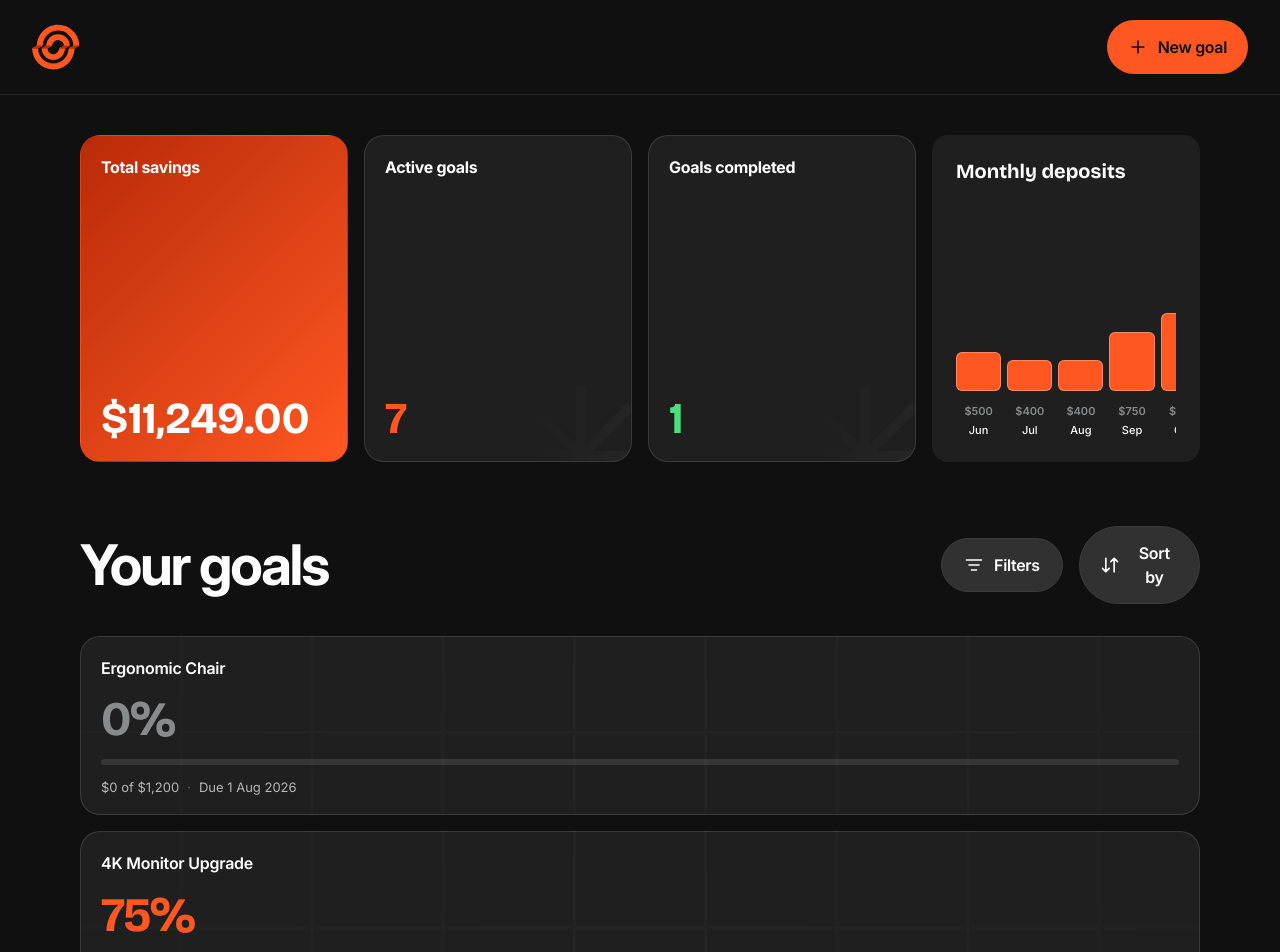
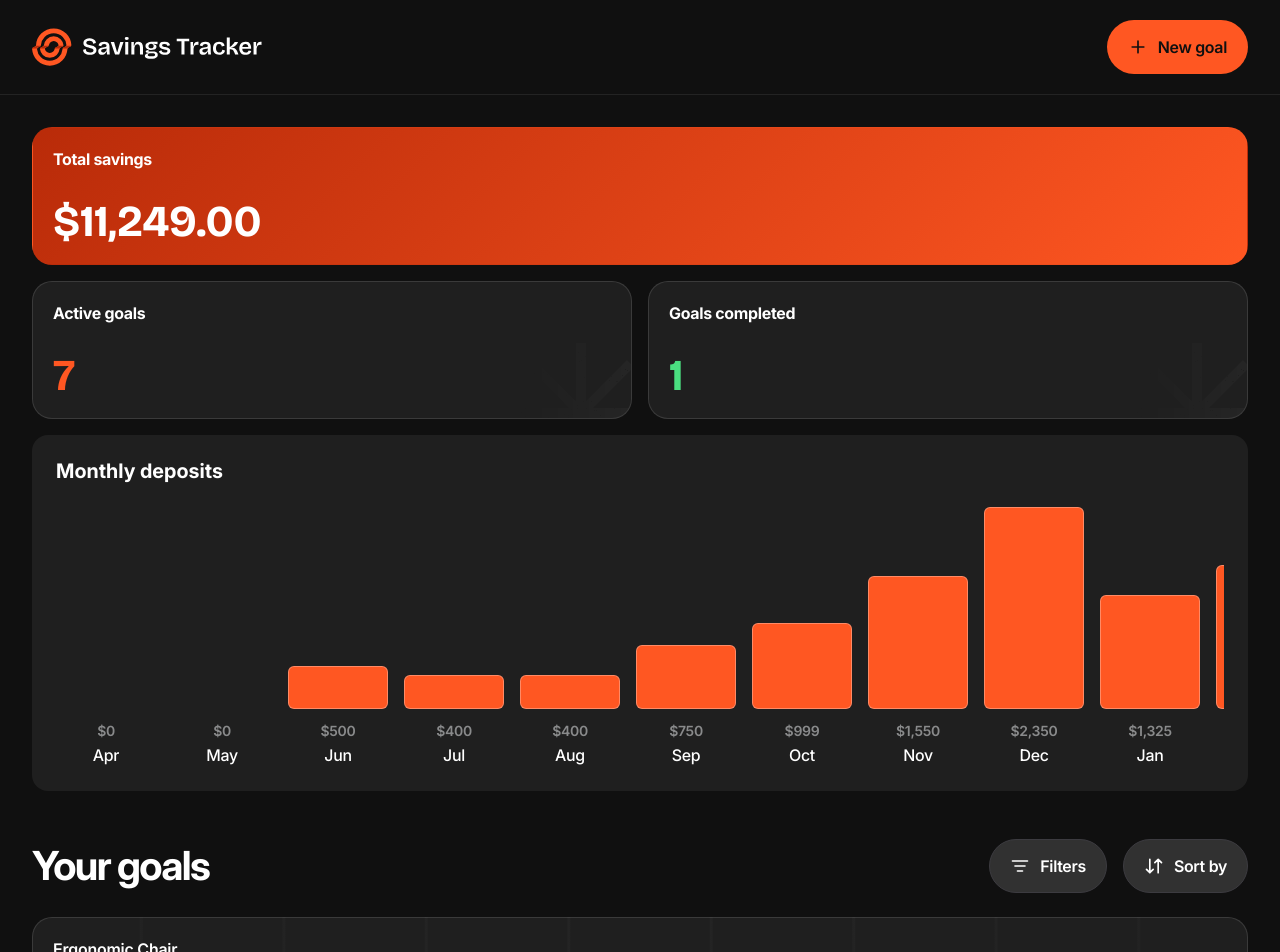
Before and after one commit to EA-Gadgeter/savings-tracker-challenge, a React (Vite) app: page / in a window 1280 px wide. Shown: the top 952 px of the page. Built offline with nearby package versions, Linux system fonts and the light colour scheme.

Commit message:
Made latest minor style fixes. Added full logo.

```diff
--- a/src/components/common/Header/Header.module.css
+++ b/src/components/common/Header/Header.module.css
@@ -27,19 +27,20 @@
   flex: 1;
 }
 
-@media (min-width: 48em) {
+@media (width >= 768px) {
   .header {
-        padding-inline: 2.4rem;
+    padding-inline: 3.2rem;
     padding-block: 2rem;
   }
 
   .logo {
-        width: 4.8rem;
+    width: auto;
+    height: 4rem;
   }
 }
 
-@media (min-width: 64em) {
+@media (width >= 1440px) {
   .header {
-        padding-inline: 3.2rem;
+    padding-inline: 8rem;
   }
 }
--- a/src/components/common/Header/Header.tsx
+++ b/src/components/common/Header/Header.tsx
@@ -9,6 +9,11 @@ const Header = (): ReactElement => {
 
   return (
     <header className={styles.header}>
+      <picture>
+        <source
+          media="(width >= 768px)"
+          srcSet={`${import.meta.env.BASE_URL}assets/images/logo-large.svg`}
+        />
         <img
           className={styles.logo}
           src={`${import.meta.env.BASE_URL}assets/images/logo-small.svg`}
@@ -16,6 +21,7 @@ const Header = (): ReactElement => {
           width={48}
           height={48}
         />
+      </picture>
 
       <div className={styles.actions}>
         <Button
--- a/src/components/dashboard/MonthlyDepositsChart/MonthlyDepositsChart.module.css
+++ b/src/components/dashboard/MonthlyDepositsChart/MonthlyDepositsChart.module.css
@@ -15,7 +15,7 @@
    ================================ */
 
 .title {
-  font-family: var(--font-heading);
+  font-family: var(--font-body);
   font-size: 2rem;
   font-weight: 700;
   color: var(--color-neutral-0);
@@ -82,7 +82,12 @@
   background-color: var(--color-orange-400);
   border: 1px solid color-mix(in srgb, var(--color-neutral-0), transparent 70%);
   border-radius: 0.6rem;
-  min-height: 0.6rem;
+}
+
+/* A bar with a $0 total has height: 0% — removing the border prevents
+   it from rendering as a thin 1px horizontal line. */
+.emptyBar {
+  border: none;
 }
 
 /* ================================
@@ -103,13 +108,49 @@
 }
 
 .labelGroup {
-  flex: 1;
   /* Must match .bar min-width so labels stay aligned under their bars */
   min-width: 4.517rem;
   display: flex;
   flex-direction: column;
   align-items: center;
   gap: 0.2rem;
+}
+
+@media (width >= 768px) {
+  .barsSection {
+    height: 20.2rem;
+    gap: 1.6rem;
+  }
+
+  .bar {
+    min-width: 10rem;
+  }
+
+  .labelsSection {
+    gap: 1.6rem;
+  }
+
+  .labelGroup {
+    min-width: 10rem;
+  }
+}
+
+@media (width >= 1440px) {
+  .barsSection {
+    gap: 2rem;
+  }
+
+  .bar {
+    min-width: 8.5rem;
+  }
+
+  .labelsSection {
+    gap: 2rem;
+  }
+
+  .labelGroup {
+    min-width: 8.5rem;
+  }
 }
 
 .amount {
@@ -131,6 +172,21 @@
   text-align: center;
 }
 
+@media (width >= 768px) {
+  .amount {
+    font-size: 1.4rem;
+    font-weight: 600;
+    line-height: 140%;
+    letter-spacing: -0.03rem;
+  }
+
+  .month {
+    font-size: 1.6rem;
+    letter-spacing: -0.03rem;
+    line-height: 150%;
+  }
+}
+
 /* ================================
    REDUCED MOTION
    If we ever add a transition to .bar (e.g. when data updates),
--- a/src/components/dashboard/MonthlyDepositsChart/MonthlyDepositsChart.tsx
+++ b/src/components/dashboard/MonthlyDepositsChart/MonthlyDepositsChart.tsx
@@ -72,7 +72,7 @@ export function MonthlyDepositsChart({
               return (
                 <div
                   key={key}
-                  className={styles.bar}
+                  className={`${styles.bar}${total === 0 ? ` ${styles.emptyBar}` : ""}`}
                   style={{ height: `${heightPercent}%` }}
                 />
               );
--- a/src/components/goals/GoalsList/GoalsList.module.css
+++ b/src/components/goals/GoalsList/GoalsList.module.css
@@ -10,4 +10,102 @@
   display: block;
   color: inherit;
   text-decoration: none;
+  border-radius: 2rem; /* mirrors .card border-radius so focus outline follows card shape */
 }
+
+.cardLink:focus-visible {
+  outline: 0.2rem solid var(--color-orange-400);
+  outline-offset: 0.2rem;
+}
+
+/* ================================
+   TABLET — 2-column grid
+   ================================ */
+
+@media (width >= 768px) {
+  .list {
+    display: grid;
+    grid-template-columns: repeat(2, 1fr);
+    gap: 1.6rem;
+  }
+
+  /* Positional pattern: A, bb, A repeating every 4 items */
+  .list > li:nth-child(4n + 1),
+  .list > li:nth-child(4n) {
+    grid-column: span 2;
+  }
+
+  /* Link and card must fill the grid cell for tall (row-spanning) cards */
+  .cardLink {
+    height: 100%;
+  }
+
+  .cardLink > * {
+    height: 100%;
+  }
+}
+
+/* ================================
+   DESKTOP — 3-column alternating ABCD pattern
+   ================================ */
+
+@media (width >= 1440px) {
+  .list {
+    grid-template-columns: repeat(3, 1fr);
+    grid-auto-flow: row dense;
+    gap: 2rem;
+  }
+
+  /*
+   * The goals repeat an ABCD pattern every 8 items, where:
+   *   A = wide card (span 2 cols),  B + C = regular cards (1 col each)
+   *   D = tall card (span 2 rows, 1 col)
+   *
+   * Odd groups  (items 1–4, 9–12 …): A on left  (cols 1-2), D on right (col 3)
+   * Even groups (items 5–8, 13–16 …): D on left  (col 1),   A on right (cols 2-3)
+   *
+   * grid-auto-flow: row dense fills D into the gap left by A/B/C.
+   */
+
+  /* ── Odd groups: items 1-4, 9-12 … ── */
+  .list > li:nth-child(8n + 1) {
+    grid-column: 1 / 3;
+  } /* A */
+  .list > li:nth-child(8n + 2) {
+    grid-column: 1 / 2;
+  } /* B */
+  .list > li:nth-child(8n + 3) {
+    grid-column: 2 / 3;
+  } /* C */
+  .list > li:nth-child(8n + 4) {
+    grid-column: 3 / 4;
+    grid-row: span 2;
+  } /* D */
+
+  /* ── Even groups: items 5-8, 13-16 … ── */
+  .list > li:nth-child(8n + 5) {
+    grid-column: 1 / 2;
+    grid-row: span 2;
+  } /* D */
+  .list > li:nth-child(8n + 6) {
+    grid-column: 2 / 4;
+  } /* A */
+  .list > li:nth-child(8n + 7) {
+    grid-column: 2 / 3;
+  } /* B */
+  .list > li:nth-child(8n + 8) {
+    grid-column: 3 / 4;
+  } /* C */
+
+  /*
+   * Wide (A) and tall (D) cards: push the percentage block down so the goal
+   * name anchors to the top and the data anchors to the bottom.
+   * margin-top: auto on the second flex child absorbs all free space above it.
+   */
+  .list > li:nth-child(8n + 1) > .cardLink > article > *:nth-child(2),
+  .list > li:nth-child(8n + 4) > .cardLink > article > *:nth-child(2),
+  .list > li:nth-child(8n + 5) > .cardLink > article > *:nth-child(2),
+  .list > li:nth-child(8n + 6) > .cardLink > article > *:nth-child(2) {
+    margin-top: auto;
+  }
+}
--- a/src/components/goals/GoalsList/GoalsList.tsx
+++ b/src/components/goals/GoalsList/GoalsList.tsx
@@ -22,7 +22,7 @@ function GoalsList({ goals }: GoalsListProps): React.JSX.Element {
   return (
     <ul className={styles.list}>
       {goals.map((goal) => (
-        <li key={goal.id}>
+        <li key={goal.id} data-variant={getVariant(goal)}>
           <Link href={`/goals/${goal.id}`} className={styles.cardLink}>
             <GoalCard goal={goal} variant={getVariant(goal)} />
           </Link>
--- a/src/components/goals/GoalsToolbar/GoalsToolbar.module.css
+++ b/src/components/goals/GoalsToolbar/GoalsToolbar.module.css
@@ -13,3 +13,9 @@
   width: 100%;
   min-width: 0;
 }
+
+@media (width >= 768px) {
+  .dropdownWrapper {
+    flex: none;
+  }
+}
--- a/src/pages/Home/HomePage.module.css
+++ b/src/pages/Home/HomePage.module.css
@@ -5,7 +5,7 @@
 }
 
 .content {
-    width: min(100%, 76.8rem);
+  width: 100%;
   margin: 0 auto;
   padding: 3.2rem 1.6rem 4rem;
 }
@@ -33,7 +33,7 @@
   letter-spacing: -0.04em;
 }
 
-@media (min-width: 48em) {
+@media (width >= 768px) {
   .content {
     padding-inline: 3.2rem;
     padding-bottom: 6.4rem;
@@ -43,23 +43,41 @@
     grid-template-columns: repeat(2, minmax(0, 1fr));
   }
 
+  /* Total savings (1st child): always full width */
+  .summaryGrid > *:first-child {
+    grid-column: 1 / -1;
+  }
+
+  /* Monthly deposits chart (last child): always full width */
+  .summaryGrid > *:last-child {
+    grid-column: 1 / -1;
+  }
+
   .goalsHeader {
-        grid-template-columns: 1fr auto;
+    display: flex;
+    justify-content: space-between;
     align-items: center;
   }
 }
 
-@media (min-width: 75em) {
+@media (width >= 1440px) {
   .content {
-        width: min(100%, 120rem);
+    width: min(100%, 144rem);
     padding-top: 4rem;
-        padding-inline: 4rem;
+    padding-inline: 8rem;
   }
 
   .summaryGrid {
     grid-template-columns: repeat(4, minmax(0, 1fr));
     margin-bottom: 6.4rem;
   }
+
+  /* Total savings spans 2 of 4 cols at desktop (overrides the 1/-1 from tablet) */
+  .summaryGrid > *:first-child {
+    grid-column: span 2;
+  }
+
+  /* Monthly deposits spans all 4 cols (1/-1 already set at tablet, still valid) */
 
   .goalsSection {
     gap: 3.2rem;
--- a/src/utils/aggregateDepositsByMonth.ts
+++ b/src/utils/aggregateDepositsByMonth.ts
@@ -28,23 +28,55 @@ export function aggregateDepositsByMonth(goals: Goal[]): MonthlyData[] {
     }
   }
 
-  return (
-    Array.from(monthMap.entries())
-      // Sort ascending by key string — works correctly because of double digiting.
-      // "2025-08" < "2025-09" < "2026-01" — localeCompare handles this safely.
-      .sort(([a], [b]) => a.localeCompare(b))
-      .map(([key, total]) => {
-        // Reconstruct a Date object just to generate the short month name.
-        // new Date(year, monthIndex, 1) — month is 0-indexed here again.
-        const [year, month] = key.split("-").map(Number);
-        const date = new Date(year, month - 1, 1);
+  if (monthMap.size === 0) return [];
 
-        return {
-          key,
-          total,
-          // toLocaleDateString with { month: "short" } gives "Jan", "Feb", etc.
-          label: date.toLocaleDateString("en-US", { month: "short" }),
-        };
-      })
+  // Find the earliest and latest month that has deposits.
+  // localeCompare works correctly here because keys are "YYYY-MM" (zero-padded).
+  const sortedKeys = Array.from(monthMap.keys()).sort((a, b) =>
+    a.localeCompare(b),
   );
+  const lastKey = sortedKeys[sortedKeys.length - 1];
+
+  // Always display a fixed 12-month window ending at the most recent deposit month.
+  // This means months before the first deposit naturally appear as $0 bars on the
+  // left side of the chart, giving context about when saving activity started.
+  const result: MonthlyData[] = [];
+  const [lastYear, lastMonth] = lastKey.split("-").map(Number);
+  let year: number = lastYear;
+
+  // Subtract 11 (not 12) because the window is inclusive on both ends.
+  // lastMonth itself counts as month 1 of the 12, so we only step back 11 more.
+  // Example with given test data: last deposit = March 2026 (month 3)
+  //          3 - 11 = -8  → needs calendar adjustment (see below)
+  //          adjusted start = April 2025  → April … March = 12 months ✓
+  let month: number = lastMonth - 11;
+
+  // A result of 0 or below means we've crossed a year boundary.
+  // There is no month 0 or -8 in the calendar, so we wrap around:
+  // add 12 to land on the correct month and subtract 1 from the year.
+  // Example: month = -8  →  -8 + 12 = 4 (April),  year = 2026 - 1 = 2025
+  if (month <= 0) {
+    month += 12;
+    year -= 1;
+  }
+
+  while (year < lastYear || (year === lastYear && month <= lastMonth)) {
+    const key = `${year}-${String(month).padStart(2, "0")}`;
+    const date = new Date(year, month - 1, 1); // month - 1 because Date is 0-indexed
+
+    result.push({
+      key,
+      total: monthMap.get(key) ?? 0,
+      label: date.toLocaleDateString("en-US", { month: "short" }),
+    });
+
+    // Advance to next month, rolling over to January when we pass December.
+    month++;
+    if (month > 12) {
+      month = 1;
+      year++;
+    }
+  }
+
+  return result;
 }
```
Lines whose indentation alone changed are shown as unchanged.
